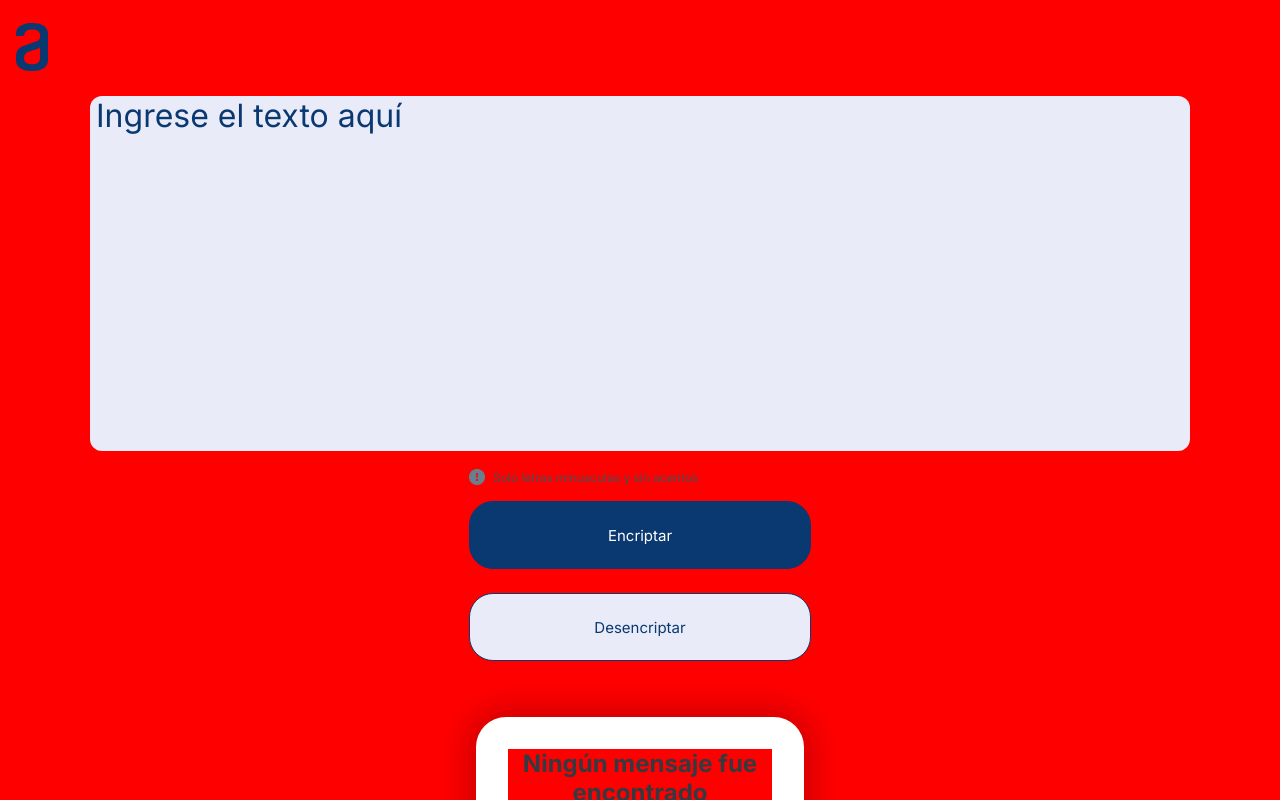
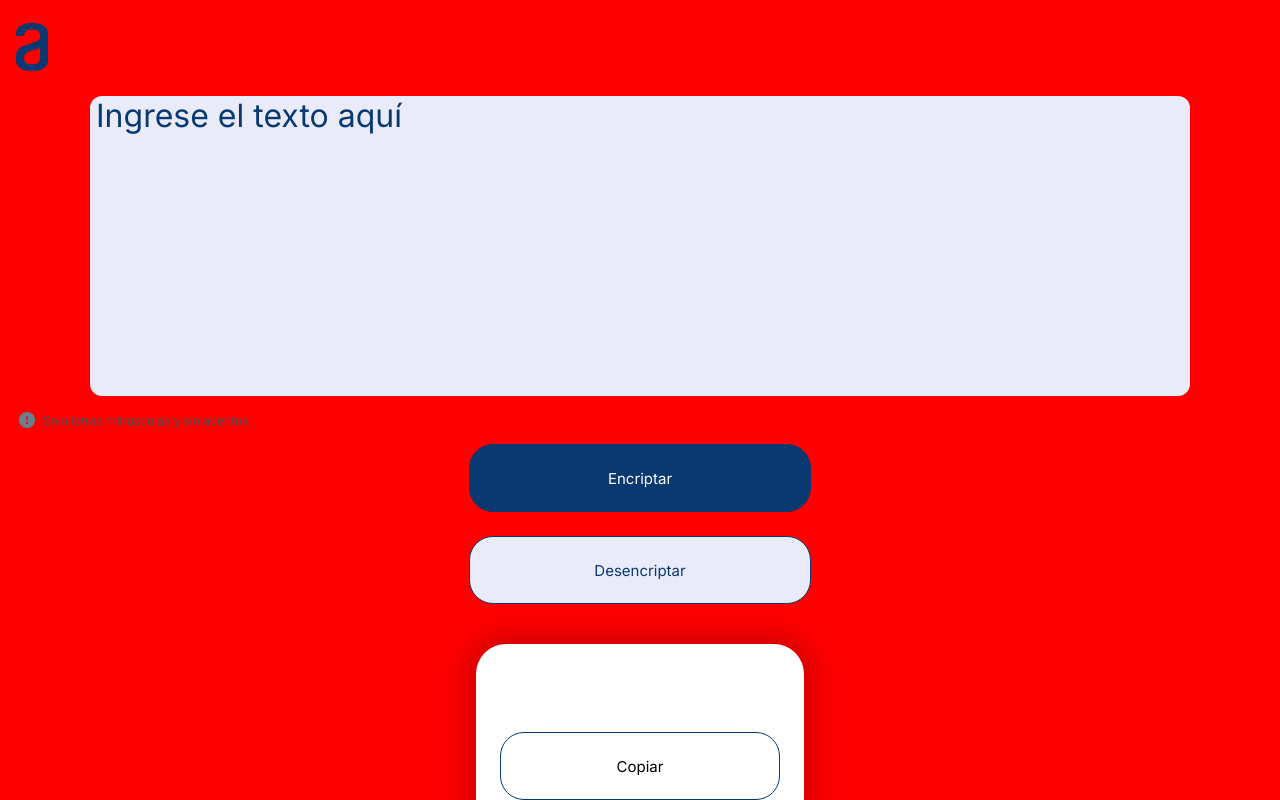
Before and after one commit to EstebanPai/Encriptador-de-texto, a website: page index.html in a window 1280 px wide. Both pictures are taken after a click on the button "Desencriptar". Shown: the top 800 px of the page. Drawn offline with Linux system fonts and the light colour scheme.

Commit message:
Bug fix oversize en contenedor principal y responsescreen

```diff
--- a/css/style.css
+++ b/css/style.css
@@ -36,28 +36,26 @@ body{
 
 .container {
     width: 100%;
-    height: 100%;
+    min-height: 100%;
     display: flex;
     flex-direction: column;
-    justify-content: space-between;
 }
 
 /* Encriptador section */
 
 .encrypter{
     width: 100%;
-    min-height: 56.5rem;
+    min-height: 60%;
     display: flex;
     flex-direction: column;
     align-items: center;
-    justify-content: space-between;
 }
 
 .encrypter__text{
     width: 96%;
     max-width: 110rem;
     min-width: 36rem;
-    min-height: 35.5rem;
+    min-height: 30rem;
     color: var(--dark-blue-300);
     font-family: 'Inter';
     font-weight: 400;
@@ -69,6 +67,9 @@ body{
     resize: none;
 }
 
+.encrypter .encrypter__text + div {
+    width: 100%;
+}
 .encrypter__text::placeholder{
     color: var(--dark-blue-300);
 }
@@ -83,7 +84,7 @@ body{
     flex-direction: row;
     align-items: center;
     justify-content: flex-start;
-    margin: 1.6rem 0;
+    margin: 1.6rem 0 1.6rem 1.9rem;
     font-size: 1.2rem;
 }
 
@@ -125,7 +126,7 @@ body{
 
 .responsescreen {
     width: 100%;
-    min-height: 30rem;
+    min-height: 40%;
     display: flex;
     justify-content: center;
     align-items: center;
@@ -135,6 +136,7 @@ body{
     width: 32.8rem;
     min-height: 18.8rem;
     padding: 3.2rem;
+    margin: 4rem 2.4rem;
     display: flex;
     flex-direction: column;
     justify-content: space-between;
--- a/js/index.js
+++ b/js/index.js
@@ -1,9 +1,19 @@
-const showTextEncrypted = (text) => {
+const showTextOnResponseScreen = (text) => {
     responseH2.style.display = 'none';
     responseP.style.textAlign = 'left';
     responseP.style.fontSize = '2.4rem';
     responseP.textContent = text;
     btnCopy.style.display = 'block';
+};
+
+const decrypt = () => {
+    let textAreaContent = textArea.value
+    textAreaContent = textAreaContent.replaceAll(/ai/g, 'a');
+    textAreaContent = textAreaContent.replaceAll(/enter/g, 'e');
+    textAreaContent = textAreaContent.replaceAll(/imes/g, 'i');
+    textAreaContent = textAreaContent.replaceAll(/ober/g, 'o');
+    textAreaContent = textAreaContent.replaceAll(/ufat/g, 'u');
+    showTextOnResponseScreen(textAreaContent);
 };
 
 const encrypt = () => {
@@ -33,7 +43,7 @@ const encrypt = () => {
         return char;
     })
     textAreaContent = textAreaContent.join('');
-    showTextEncrypted(textAreaContent);
+    showTextOnResponseScreen(textAreaContent);
 };
 
 const textArea = document.querySelector('.encrypter__text');
@@ -41,6 +51,8 @@ const responseScreenResponse = document.querySelector('.responsescreen__response
 const responseH2 = document.querySelector('.responseh2');
 const responseP = document.querySelector('.responsep');
 const btnEncrypt = document.querySelector('.btn_encrypt');
+const btnDecrypt = document.querySelector('.btn_decrypt');
 const btnCopy = document.querySelector('.btn_copy');
 
 btnEncrypt.addEventListener('click', encrypt);
+btnDecrypt.addEventListener('click', decrypt);
```
